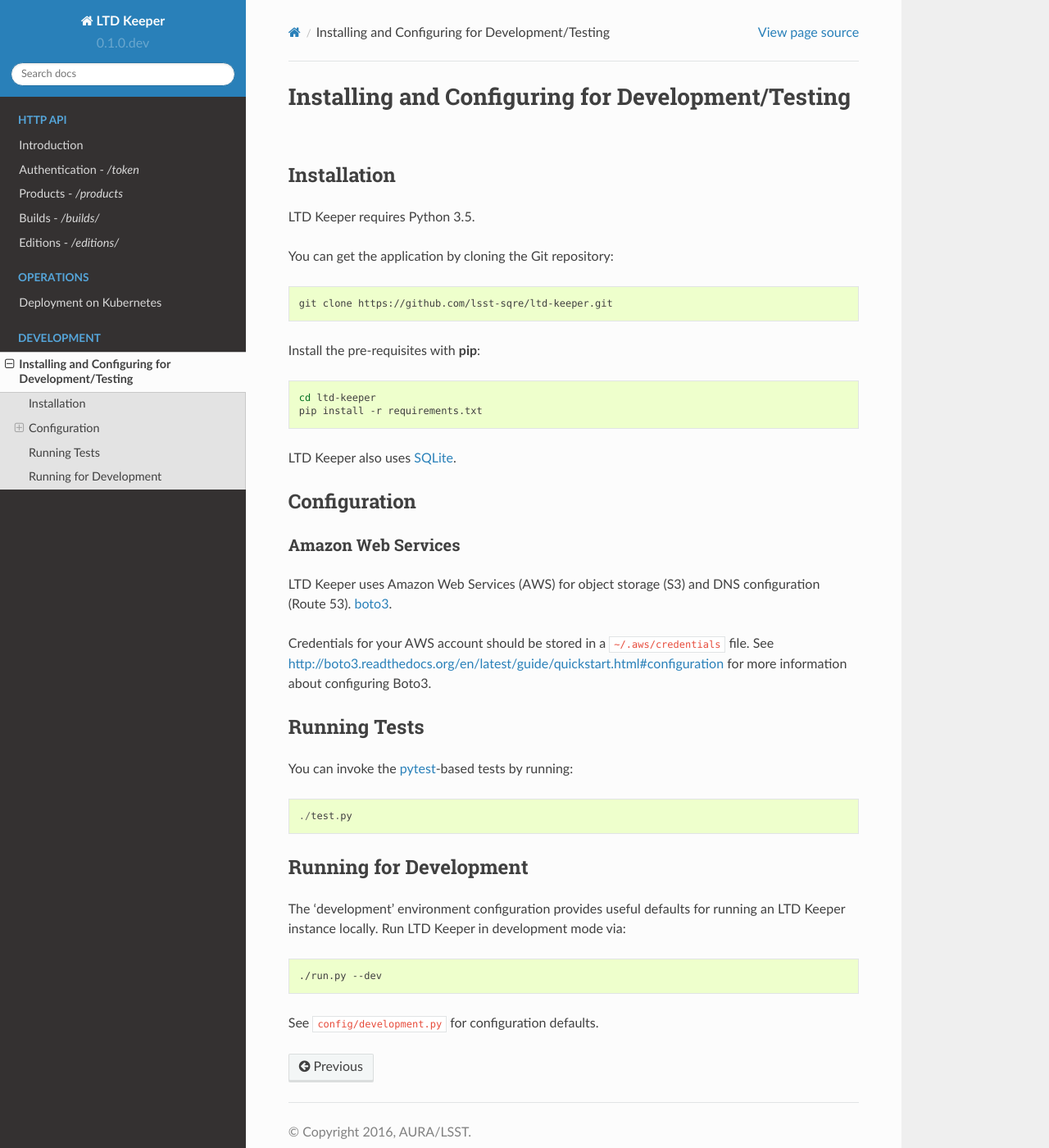
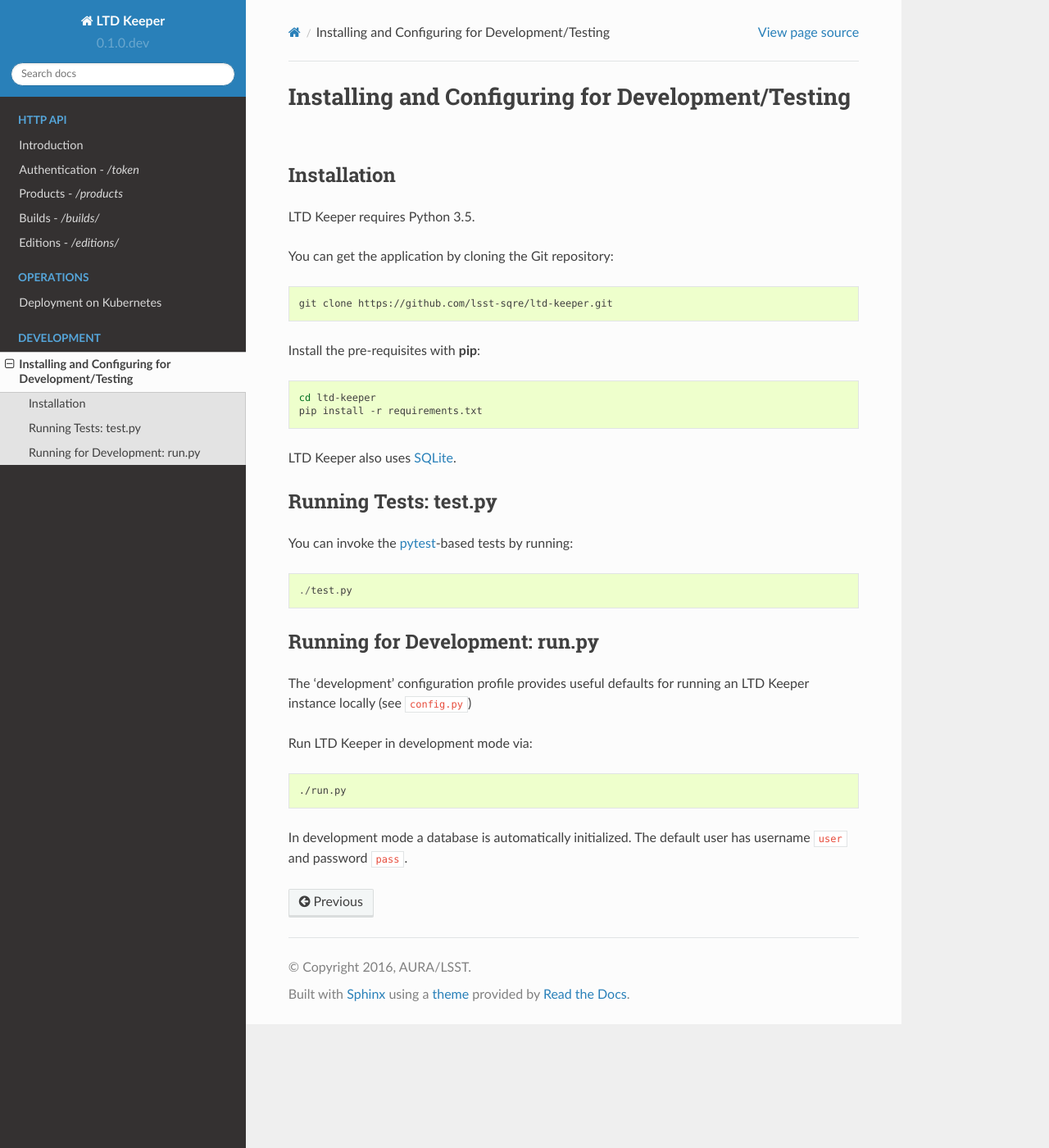
Before and after one commit to lsst-sqre/ltd-keeper, a Sphinx documentation site: the page built from docs/install.rst, in a window 1280 px wide and 1400 px high. Shown: the whole window at 82% size. Built offline with Sphinx 7.4.7 and the Read the Docs theme 2.0.0, drawn with Linux system fonts in a browser that asks for light colours.

Commit message:
Update installation instructions with run.py

```diff
--- a/docs/install.rst
+++ b/docs/install.rst
@@ -22,39 +22,43 @@
 
 LTD Keeper also uses `SQLite <http://www.sqlite.org>`_.
 
-Configuration
-=============
 
-Amazon Web Services
--------------------
-
-LTD Keeper uses Amazon Web Services (AWS) for object storage (S3) and DNS configuration (Route 53).
-`boto3 <http://boto3.readthedocs.org/en/latest/>`_.
-
-Credentials for your AWS account should be stored in a :file:`~/.aws/credentials` file.
-See http://boto3.readthedocs.org/en/latest/guide/quickstart.html#configuration for more information about configuring Boto3.
-
-Running Tests
-=============
+Running Tests: test.py
+======================
 
 You can invoke the `pytest <http://pytest.org/latest/>`_-based tests by running::
 
    ./test.py
 
-Running for Development
-=======================
+Running for Development: run.py
+===============================
 
-The 'development' environment configuration provides useful defaults for running an LTD Keeper instance locally.
+The 'development' configuration profile provides useful defaults for running an LTD Keeper instance locally (see :file:`config.py`)
+
 Run LTD Keeper in development mode via:
 
 .. code-block:: bash
 
-   ./run.py --dev
+   ./run.py
 
-See ``config/development.py`` for configuration defaults.
+In development mode a database is automatically initialized.
+The default user has username ``user`` and password ``pass``.
 
 ..
   Running in Production
   =====================
 
   TODO
+
+..
+  Configuration
+  =============
+
+  Amazon Web Services
+  -------------------
+
+  LTD Keeper uses Amazon Web Services (AWS) for object storage (S3) and DNS configuration (Route 53).
+  `boto3 <http://boto3.readthedocs.org/en/latest/>`_.
+
+  Credentials for your AWS account should be stored in a :file:`~/.aws/credentials` file.
+  See http://boto3.readthedocs.org/en/latest/guide/quickstart.html#configuration for more information about configuring Boto3.
```
